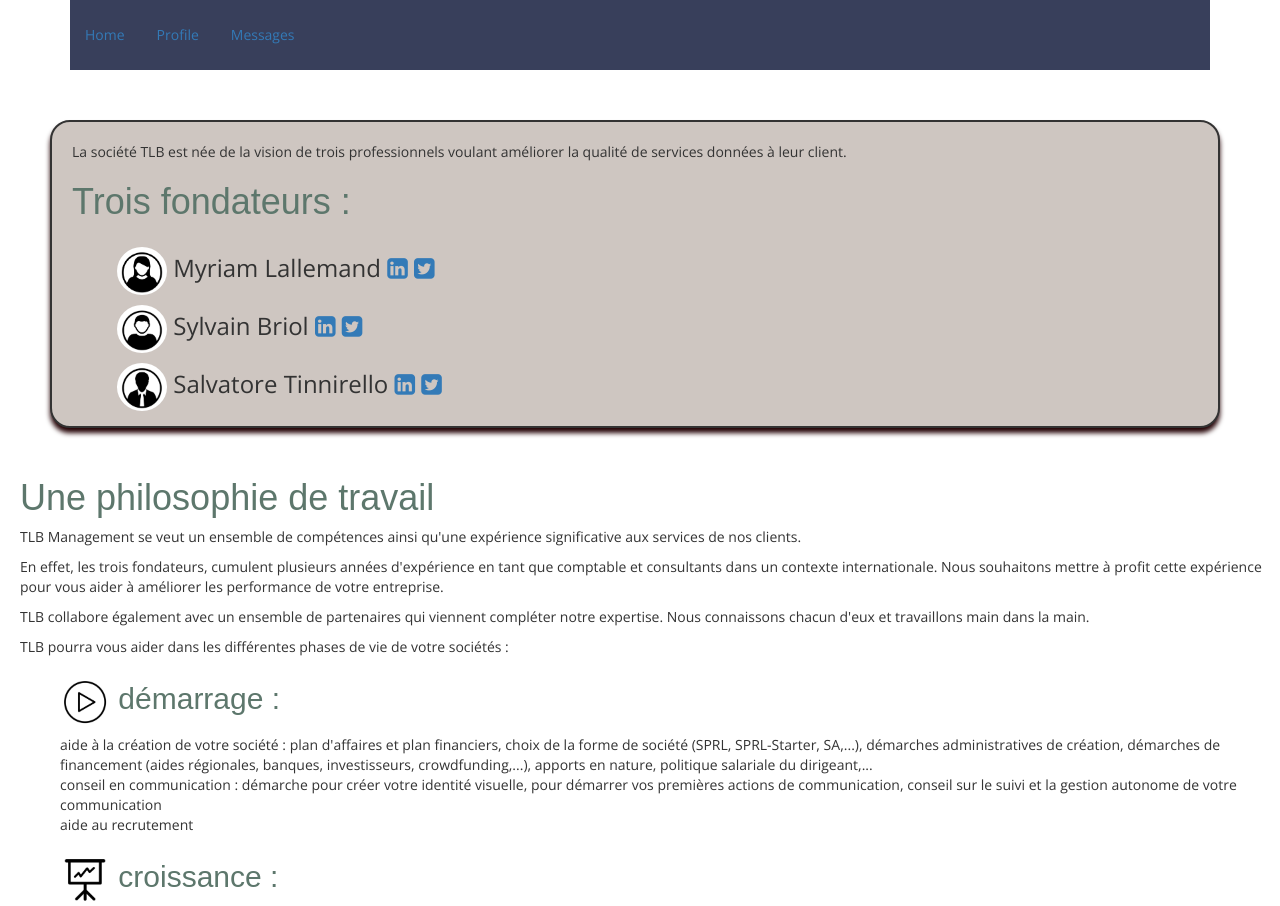
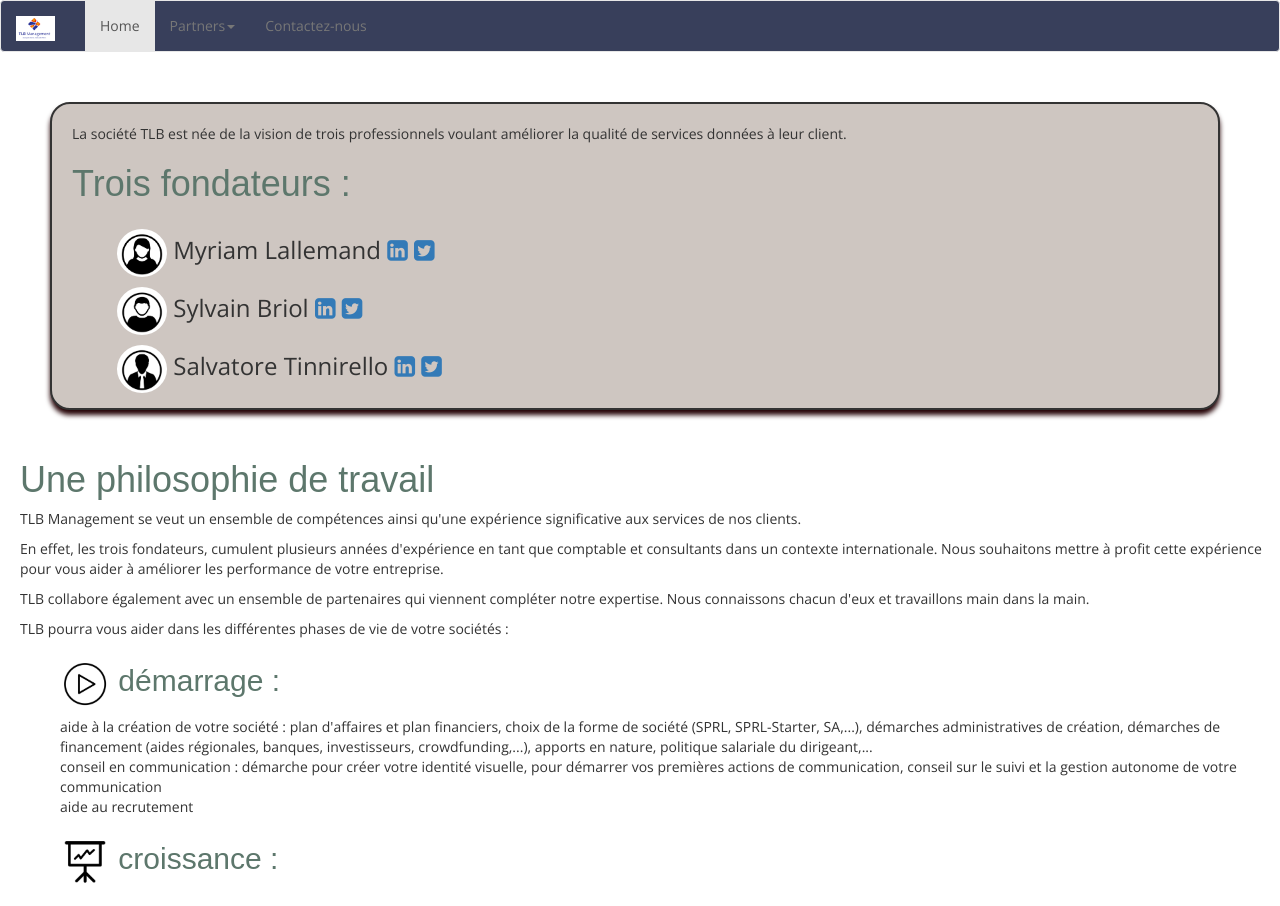
Before and after one commit to salvatoretinnirello/tlb, a plain HTML site: page index.html in a window 1280 px wide. Shown: the top 906 px of the page. Drawn offline with nearby package versions, Linux system fonts and the light colour scheme.

Commit message:
ajout navbar et custom css

```diff
--- a/css/style.css
+++ b/css/style.css
@@ -84,19 +84,18 @@ ul {
 	padding: 5px;
 }
 
-.nav-custom	{ /* je crée ici une classe pour personnaliser la nav bootsrap  */
 
-	background-color: #383F5B ;
-	line-height: 50px;
+.navbar {
+
+	min-width: 100% ;
+	background-color: #383F5B;
+	color: white;
 
 }
 
-.nav-custom a:hover, a:active {
+.navbar img {
 
-	opacity: 0.7;
+	max-height: 25px ;
+
+
 }
-
-.nav-custom a:active, a:focus {
-
-	background-color: #383F5B ;
-}
--- a/index.html
+++ b/index.html
@@ -23,17 +23,42 @@
   </head>
   <body>
     <div id="main_wrapper">
+      <nav class="navbar navbar-default container">
+        <div class="container-fluid row">
+        <!-- Brand and toggle get grouped for better mobile display -->
+          <div class="navbar-header">
+            <!-- Cela crée un boutton avec trois traits quand la fenetre du navigateur est très petite. On groupe le brand avec pour avoir toujours le logo société même si en très petit -->
+            <button type="button" class="navbar-toggle collapsed col-md-6" data-toggle="collapse" data-target="#bs-example-navbar-collapse-1">
+              <span class="sr-only">Toggle navigation</span>
+              <span class="icon-bar"></span>
+              <span class="icon-bar"></span>
+              <span class="icon-bar"></span>
+            </button>
 
-      <nav class="container">
-        <div class="row">
-          <div class="col-md-12">
-            <ul class="nav nav-pills nav-custom">
-              <li role="presentation"><a href="#">Home</a></li>
-              <li role="presentation"><a href="#">Profile</a></li>
-              <li role="presentation"><a href="#">Messages</a></li>
+            <a class="navbar-brand col-md-6" href="http://www.salvatoretinnirello.be" target="_blank"><img src="images/TLB_brand.png" alt="TLB Management"></a>
+          </div>
+
+    <!-- Collect the nav links, forms, and other content for toggling -->
+          <div class="collapse navbar-collapse col-md-12" id="bs-example-navbar-collapse-1">
+            <ul class="nav navbar-nav">
+              <li class="active"><a href="#">Home <span class="sr-only">(current)</span></a></li>
+              <li class="dropdown">
+                <a href="#" class="dropdown-toggle" data-toggle="dropdown" role="button" aria-expanded="false">Partners<span class="caret"></span></a>
+                <ul class="dropdown-menu" role="menu">
+                  <li><a href="#">Myriam Lallemand</a></li>
+                  <li><a href="#">Sylvain Briol</a></li>
+                  <li><a href="#">Salvatore Tinnirello</a></li>
+                  <!-- li class="divider"></li>
+                  <li><a href="#">Separated link</a></li -->
+                </ul>
+              </li>
             </ul>
-          </div>
-        </div>
+
+            <ul class="nav navbar-nav navbar-right">
+              <li><a href="#">Contactez-nous</a></li>
+            </ul>
+          </div><!-- /.navbar-collapse -->
+        </div><!-- /.container-fluid -->
       </nav>
 
       <section class="container" id="fondateurs">
@@ -81,9 +106,9 @@
 
         <div class="row">
 
-          <div class="col-xs-6">Suivez-nous</div>
+          <div class="col-md-6">Suivez-nous</div>
 
-          <div class="col-xs-6">
+          <div class="col-md-6">
           &copy; Salvatore Tinnirello - 2015 - <a href="credit/credit.html">Credits</a>
           </div>
 
```
Also changed, not shown: images/TLB_brand.png (added).
